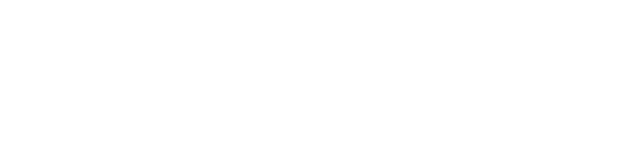
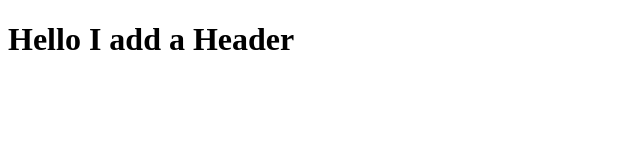
Before and after one commit to sowkathossain/initial-repo, a plain HTML site: page index.html in a window 1280 px wide. Shown: the whole page, without its empty margins (0-640 px from the left). Drawn offline with Linux system fonts and the light colour scheme.

Commit message:
add a header

```diff
--- a/index.html
+++ b/index.html
@@ -6,6 +6,6 @@
     <title>Initial Repo</title>
 </head>
 <body>
-
+    <h1>Hello I add a Header</h1>
 </body>
 </html>
```
